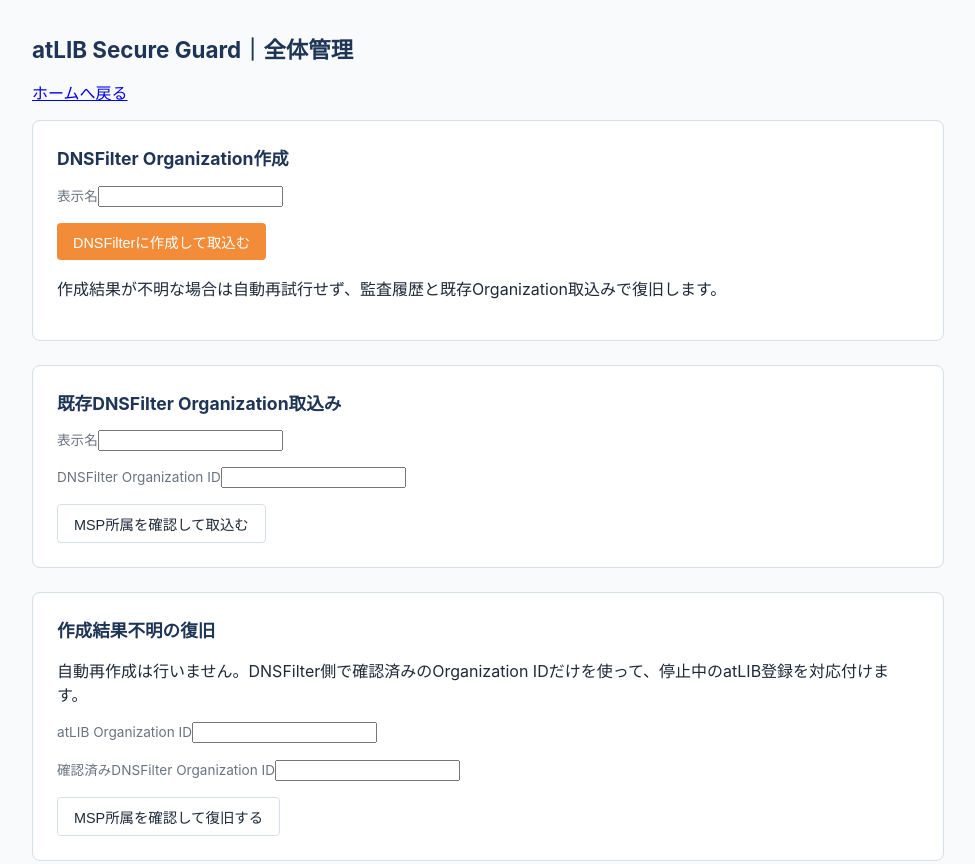
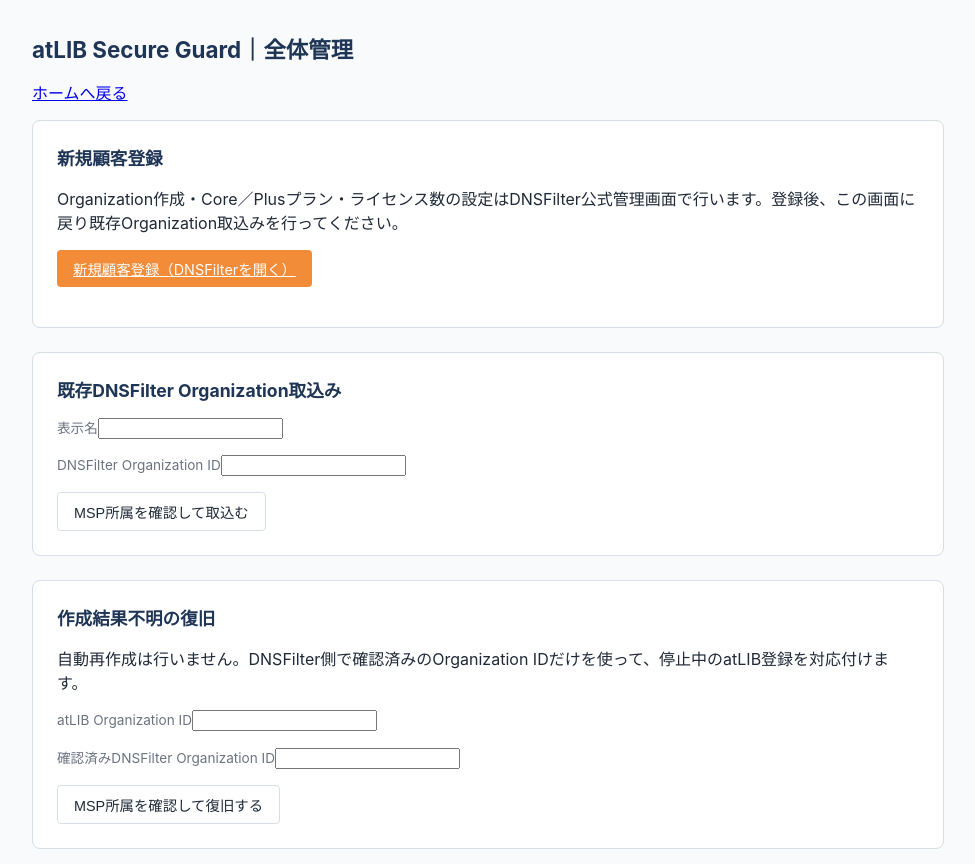
Before and after one commit to yoshihisahagisaka/atlib-msp-customer-portal, a website: page public/secure-guard-admin.html in a window 1280 px wide. Shown: the top 864 px of the page, without its empty margins (152-1127 px from the left). Drawn offline with Linux system fonts and the light colour scheme; no server answers.

Commit message:
ui(secure-guard): direct new customer registration to DNSFilter dashboard

```diff
--- a/public/secure-guard-admin.html
+++ b/public/secure-guard-admin.html
@@ -1,6 +1,6 @@
 <!doctype html><html lang="ja"><head><meta charset="utf-8"><meta name="viewport" content="width=device-width,initial-scale=1"><title>Secure Guard 管理</title><link rel="stylesheet" href="/css/style.css"></head>
 <body><main class="page"><h1>atLIB Secure Guard｜全体管理</h1><p><a href="/secure-guard-home.html">ホームへ戻る</a></p><p id="admin-error" role="alert"></p>
-<section class="card"><h2>DNSFilter Organization作成</h2><form id="organization-form"><div class="form-row"><label>表示名<input id="organization-name" required maxlength="255"></label></div><button class="btn">DNSFilterに作成して取込む</button></form><p>作成結果が不明な場合は自動再試行せず、監査履歴と既存Organization取込みで復旧します。</p></section>
+<section class="card"><h2>新規顧客登録</h2><p>Organization作成・Core／Plusプラン・ライセンス数の設定はDNSFilter公式管理画面で行います。登録後、この画面に戻り既存Organization取込みを行ってください。</p><p><a class="btn" href="https://app.dnsfilter.com/login" target="_blank" rel="noopener noreferrer">新規顧客登録（DNSFilterを開く）</a></p></section>
 <section class="card"><h2>既存DNSFilter Organization取込み</h2><form id="organization-import-form"><div class="form-row"><label>表示名<input id="import-organization-name" required maxlength="255"></label></div><div class="form-row"><label>DNSFilter Organization ID<input id="import-dnsfilter-organization-id" inputmode="numeric" pattern="[0-9]*" required></label></div><button class="btn btn-secondary">MSP所属を確認して取込む</button></form></section>
 <section class="card"><h2>作成結果不明の復旧</h2><p>自動再作成は行いません。DNSFilter側で確認済みのOrganization IDだけを使って、停止中のatLIB登録を対応付けます。</p><form id="provisioning-recovery-form"><div class="form-row"><label>atLIB Organization ID<input id="recovery-organization-id" required></label></div><div class="form-row"><label>確認済みDNSFilter Organization ID<input id="recovery-dnsfilter-organization-id" inputmode="numeric" pattern="[0-9]*" required></label></div><button class="btn btn-secondary">MSP所属を確認して復旧する</button></form></section>
 <section class="card"><h2>Organization一覧・設定</h2><p id="organizations-status" role="status"></p><div id="organizations"></div></section>
```
